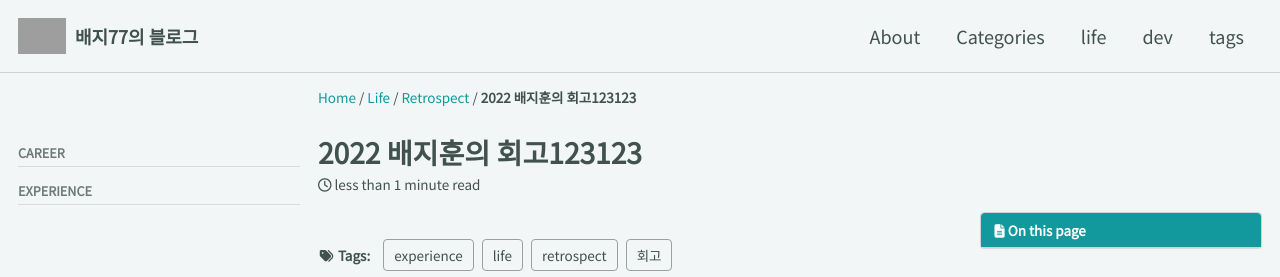
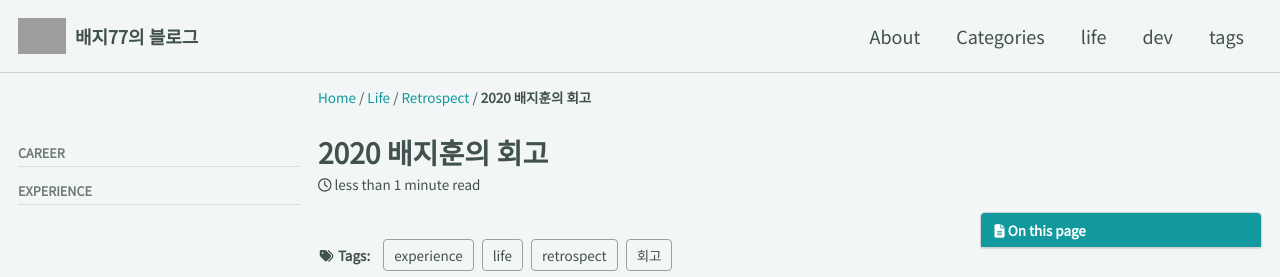
Before and after one commit to BaeJi77/BaeJi77.github.io, a Jekyll site: the page built from _posts/life/retrospect/2023-07-16-2022_회고 copy.md, in a window 1280 px wide. Shown: the top 277 px of the page. Built offline with Jekyll 4.4.1, drawn with Linux system fonts in a browser that asks for light colours; cached includes are drawn as plain includes; nearby versions of some CDN libraries; comment, search, counter and statistics services are not loaded; grey boxes are pictures that could not be loaded.

Commit message:
2023-07-16 test

```diff
--- a/_posts/life/retrospect/2023-07-16-2022_회고 copy.md
+++ b/_posts/life/retrospect/2023-07-16-2022_회고 copy.md
@@ -1,6 +1,6 @@
 ---
-title:  "2022 배지훈의 회고123123"
-excerpt: "어찌되었든 나에게는 엄청난 2022가 끝났다. 그리고 정리해보자."
+title:  "2020 배지훈의 회고"
+excerpt: "어찌되었든 나에게는 엄청난 2020가 끝났다. 그리고 정리해보자."
 
 categories:
   - life
```
